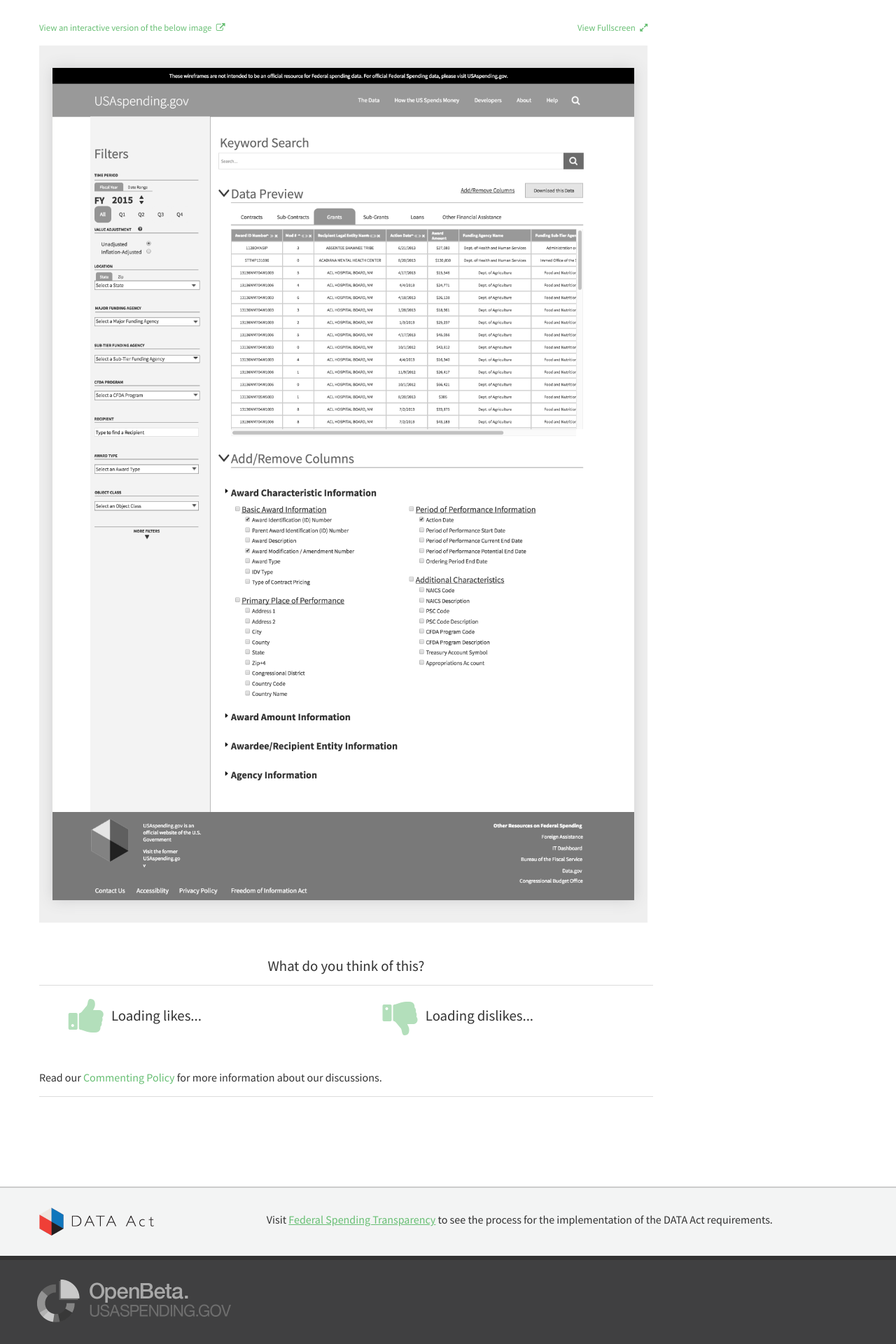
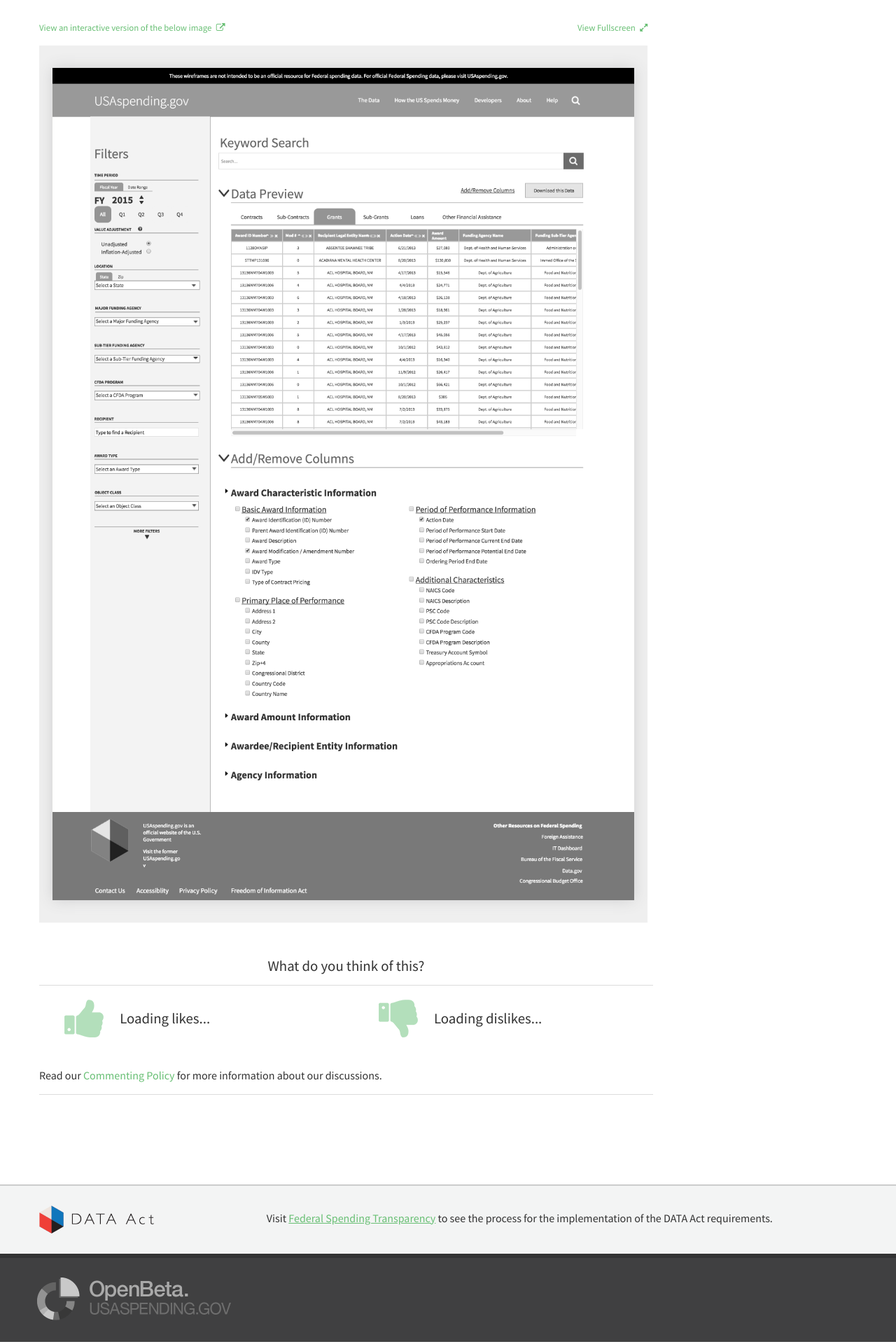
Before and after one commit to fedspendingtransparency/openbeta, a Jekyll site: the page built from _concepts/data-download.md, in a window 1280 px wide. Shown: the part 800-2720 px from the top of the page at 70% size. Built offline with Jekyll 4.4.1, drawn with Linux system fonts in a browser that asks for light colours; nearby versions of some CDN libraries; library files that are not in the unit come from our copies; comment, search, counter and statistics services are not loaded.

Commit message:
replace thumbs up/down icons with PNG images; also adds visually hidden but accessible text to buttons for voting

```diff
--- a/_layouts/concept.html
+++ b/_layouts/concept.html
@@ -123,7 +123,7 @@
                     data-disqus-identifier={{no_tabs.disqus_identifier}}
                     data-disqus-url="{{ no_tabs.disqus_url }}"
                   >
-                    <i class="fa fa-thumbs-up" aria-hidden="true"></i>
+                    Vote thumbs up if you like this concept
                   </button>
                   <span id="vote-up-count">Loading likes...</span>
                 </div>
@@ -133,7 +133,7 @@
                     data-disqus-identifier="{{ no_tabs.disqus_identifier }}"
                     data-disqus-url="{{ no_tabs.disqus_url }}"
                   >
-                    <i class="fa fa-thumbs-down" aria-hidden="true"></i>
+                    Vote thumbs down if you dislike this concept
                   </button>
                   <span id="vote-down-count">Loading dislikes...</span>
                 </div>
@@ -279,7 +279,7 @@
                     data-disqus-identifier={{tab.disqus_identifier}}
                     data-disqus-url="{{ tab.disqus_url }}"
                   >
-                    <i class="fa fa-thumbs-up" aria-hidden="true"></i>
+                    Vote thumbs up if you like this concept
                   </button>
                   <span id="vote-up-count">Loading likes...</span>
                 </div>
@@ -289,7 +289,7 @@
                     data-disqus-identifier="{{ tab.disqus_identifier }}"
                     data-disqus-url="{{ tab.disqus_url }}"
                   >
-                    <i class="fa fa-thumbs-down" aria-hidden="true"></i>
+                    Vote thumbs down if you dislike this concept
                   </button>
                   <span id="vote-down-count">Loading dislikes...</span>
                 </div>
--- a/_sass/scss/_concepts.scss
+++ b/_sass/scss/_concepts.scss
@@ -95,7 +95,7 @@
   font-size: 1.3em;
   text-align: center;
   padding-bottom: .5em;
-  margin-bottom: .5em
+  margin-bottom: 1em
 }
 
 .usa-vote-container {
@@ -104,23 +104,26 @@
 }
 
 #vote-up, #vote-down {
-  vertical-align: middle;
-  margin-left: 5%;
-  text-decoration: none;
+  @include hide-text;
+  @include retina-image('../assets/img/thumbs-sprites', 112px 108px);
+
+  width: 56px;
+  height: 54px;
+  margin: 0 1.5em;
+  padding: 0;
   border: none;
-  color: #b3dfbb;
-  font-size: 3.5em;
-  background: #ffffff;
+  background-color: $primary-background-color;
   cursor: pointer;
-  &:hover {
-    text-decoration: none;
-  }
+}
+
+#vote-up.vote-disabled {
+  background-position: 0 -54px;
+}
+
+#vote-down {
+  background-position: -56px 0;
   &.vote-disabled {
-    color: #69bf74;
-    cursor: auto;
-  }
-  &:active {
-    outline: none;
+    background-position: -56px -54px;
   }
 }
 
```
Also changed, not shown: assets/img/thumbs-sprites.png (added), assets/img/thumbs-sprites_2x.png (added).
